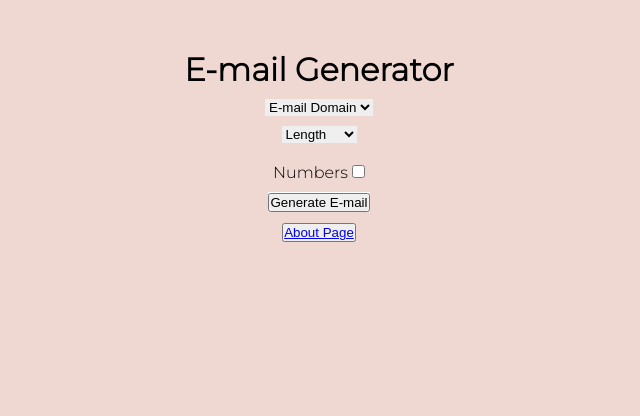
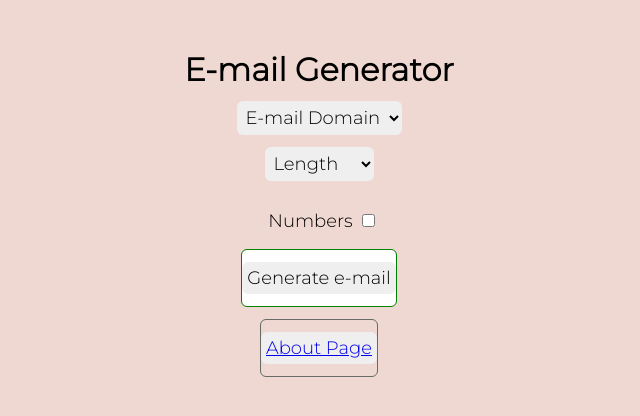
Before and after one commit to AnnaMrowca/emailGeneratorProject, a Django app: page / in a window 1280 px wide. Shown: the top 416 px of the page, without its empty margins (321-961 px from the left). Run offline with Django 3.2, Linux system fonts and the light colour scheme.

Commit message:
Interlinking home, email outcome and about page, creating about and generate buttons - to be developed further

```diff
--- a/generator/static/styles.css
+++ b/generator/static/styles.css
@@ -15,24 +15,44 @@ html {
     text-align: center
 }
 
-.generate {
-    background-color: white;
-    width: fit-content;
-    margin: 0 auto;
+.numbers_button {
+    display: inline-block;
 
 }
 
-.numbers_button {
-    margin: 10px auto;
-    display: inline-block;
+select,
+label,
+button {
+    font-family: 'Montserrat', sans-serif;
+    font-size: 18px;
+    display: block;
+    margin: 12px auto;
+    border: none;
+    padding: 5px;
+    border-radius: 6px;
 }
 
-select {
-    display: block;
-    margin: 10px auto;
-    border: none;
+.generate_button {
+    background-color: white;
+    border: 1px solid green;
+    border-radius: 6px;
+    margin: 0px auto;
+    width: fit-content;
 }
 
 .about_button {
-    margin: 10px auto;
+
+    border: 1px solid dimgrey;
+    border-radius: 6px;
+    margin: 12px auto;
+    width: fit-content;
 }
+
+.email_output {
+    text-align: center;
+    font-size: 25px;
+    margin: 40px;
+
+.text_center {
+    text-align: center;
+}
--- a/generator/templates/generator/about.html
+++ b/generator/templates/generator/about.html
@@ -8,8 +8,8 @@
 {% load static %}
 <link rel="stylesheet" href="{% static 'styles.css' %}">
 
-<h5 class="text_layout"> Just checking if I can interlink pages. If you can read this, then yes, I did it</h5>
+<h5 class="text_center"> Just checking if I can interlink pages. If you can read this, then yes, I did it</h5>
 </body>
 
-<a href="{% url 'home' %} ">Home</a>
+<p class="text_center"><a href="{% url 'home' %} ">Home</a></p>
 </html>
--- a/generator/templates/generator/email.html
+++ b/generator/templates/generator/email.html
@@ -7,6 +7,7 @@
 <body>
 {% load static %}
     <link rel="stylesheet" href="{% static 'styles.css' %}">
-{{finalEmail}}
+<p class="email_output">{{finalEmail}}</p>
+<p class="text_center"><a href="{% url 'home' %}">"Home"</a></p>
 </body>
-</html>
+</ht ml>
--- a/generator/templates/generator/home.html
+++ b/generator/templates/generator/home.html
@@ -44,7 +44,7 @@
     <p class="numbers_button"><input type = "checkbox" name="numbers" id="numbers"></p>
 
     {% csrf_token %}
-    <p class="generate"><button type = "submit">Generate E-mail</button></p>
+    <p class="generate_button"><button type = "submit">Generate e-mail</button></p>
 
 </form>
 
```
